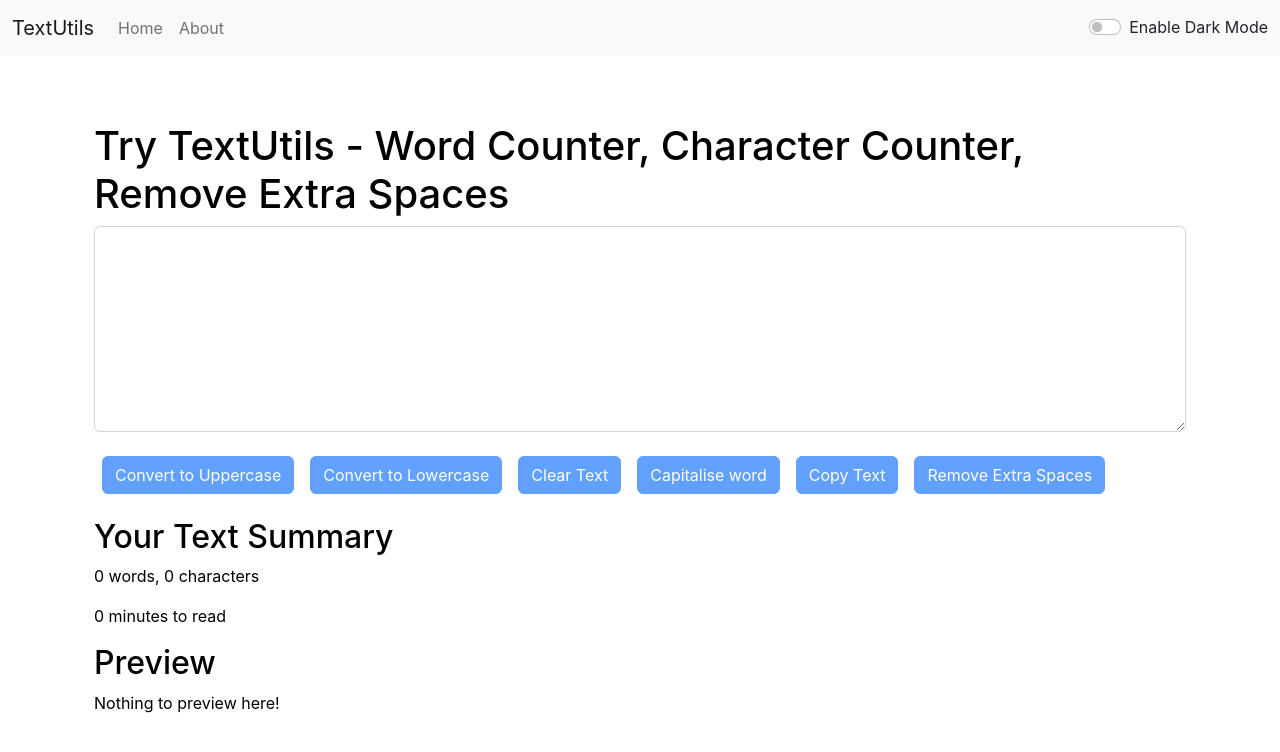
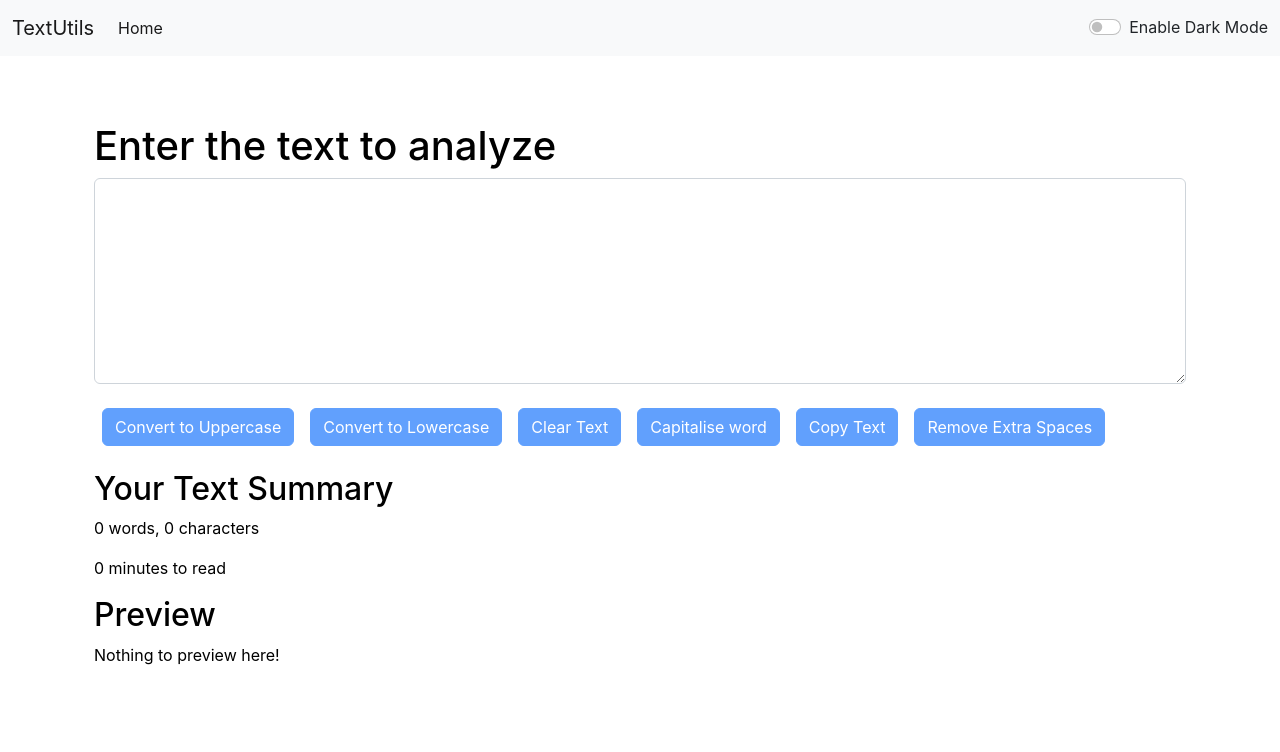
Before and after one commit to samarthpal/TextUtils-React, a React (Create React App) app: page / in a window 1280 px wide. Shown: the top 752 px of the page. Built offline with nearby package versions, Linux system fonts and the light colour scheme.

Commit message:
final github commit

```diff
--- a/package.json
+++ b/package.json
@@ -1,4 +1,5 @@
 {
+  "homepage": "https://samarthpal.github.io/TextUtils-React",
   "name": "textutils",
   "version": "0.1.0",
   "private": true,
@@ -6,6 +7,7 @@
     "@testing-library/jest-dom": "^5.16.4",
     "@testing-library/react": "^13.3.0",
     "@testing-library/user-event": "^13.5.0",
+    "gh-pages": "^4.0.0",
     "react": "^18.2.0",
     "react-dom": "^18.2.0",
     "react-router-dom": "^6.3.0",
@@ -13,6 +15,8 @@
     "web-vitals": "^2.1.4"
   },
   "scripts": {
+    "predeploy": "npm run build",
+    "deploy": "gh-pages -d build",
     "start": "react-scripts start",
     "build": "react-scripts build",
     "test": "react-scripts test",
--- a/src/App.js
+++ b/src/App.js
@@ -1,11 +1,11 @@
 // import logo from "./logo.svg";
 import { useState } from "react";
 import "./App.css";
-import About from "./components/About";
+// import About from "./components/About";
 import Navbar from "./components/Navbar";
 import TextForm from "./components/TextForm";
 import Alert from "./components/Alert";
-import { BrowserRouter as Router, Routes, Route } from "react-router-dom";
+// import { BrowserRouter as Router, Routes, Route } from "react-router-dom";
 
 function App() {
   const [mode, setMode] = useState("light");
@@ -51,7 +51,7 @@ function App() {
   };
   return (
     <>
-      <Router>
+      {/* <Router> */}
       <Navbar
         title="TextUtils"
         aboutText="About"
@@ -60,10 +60,10 @@ function App() {
       />
       <Alert alert={alert} />
       <div className="container my-3">
-          <Routes>
+        {/* <Routes> */}
         {/* alternate to Swtich in react-dom-native from v6 */}
-            <Route path="/about" element={<About mode={mode} />} />
-            <Route
+        {/* <Route path="/about" element={<About mode={mode} />} /> */}
+        {/* <Route
               path="/"
               element={
                 <TextForm
@@ -73,16 +73,16 @@ function App() {
                   showAlert={showAlert}
                 />
               }
-            />
-            {/* <TextForm
+            /> */}
+        <TextForm
           heading="Enter the text to analyze"
           mode={mode}
           toggleMode={toggleMode}
           showAlert={showAlert}
-        /> */}
-          </Routes>
+        />
+        {/* </Routes> */}
       </div>
-      </Router>
+      {/* </Router> */}
     </>
   );
 }
--- a/src/components/Navbar.js
+++ b/src/components/Navbar.js
@@ -1,18 +1,18 @@
 import React from "react";
 import PropTypes from "prop-types";
-import { Link } from "react-router-dom";
+// import { Link } from "react-router-dom";
 export default function Navbar(props) {
   return (
     <nav
       className={`navbar navbar-expand-lg navbar-${props.mode} bg-${props.mode}`}
     >
       <div className="container-fluid">
-        <Link className="navbar-brand" to="/">
+        {/* <Link className="navbar-brand" to="/">
           {props.title}
-        </Link>
-        {/* <a className="navbar-brand" href="#">
+        </Link> */}
+        <a className="navbar-brand" href="#">
           {props.title}
-        </a> */}
+        </a>
         <button
           className="navbar-toggler"
           type="button"
@@ -27,18 +27,18 @@ export default function Navbar(props) {
         <div className="collapse navbar-collapse" id="navbarSupportedContent">
           <ul className="navbar-nav me-auto mb-2 mb-lg-0">
             <li className="nav-item">
-              <Link className="nav-link" aria-current="page" to="/">
-                {/* nav-link active */}Home
-              </Link>
-              {/* <a className="nav-link active" aria-current="page" href="#">
+              {/* <Link className="nav-link" aria-current="page" to="/">
+                nav-link active Home
+              </Link> */}
+              <a className="nav-link active" aria-current="page" href="#">
                 Home
-              </a> */}
+              </a>
             </li>
-            <li className="nav-item">
+            {/* <li className="nav-item">
               <Link className="nav-link" to="/about">
                 {props.aboutText}
               </Link>
-            </li>
+            </li> */}
           </ul>
           {/* <div className="d-flex">
             <div
```
Also changed, not shown: 1 other file (tests, documents, lock files or other folders). Lines whose indentation alone changed are shown as unchanged.
